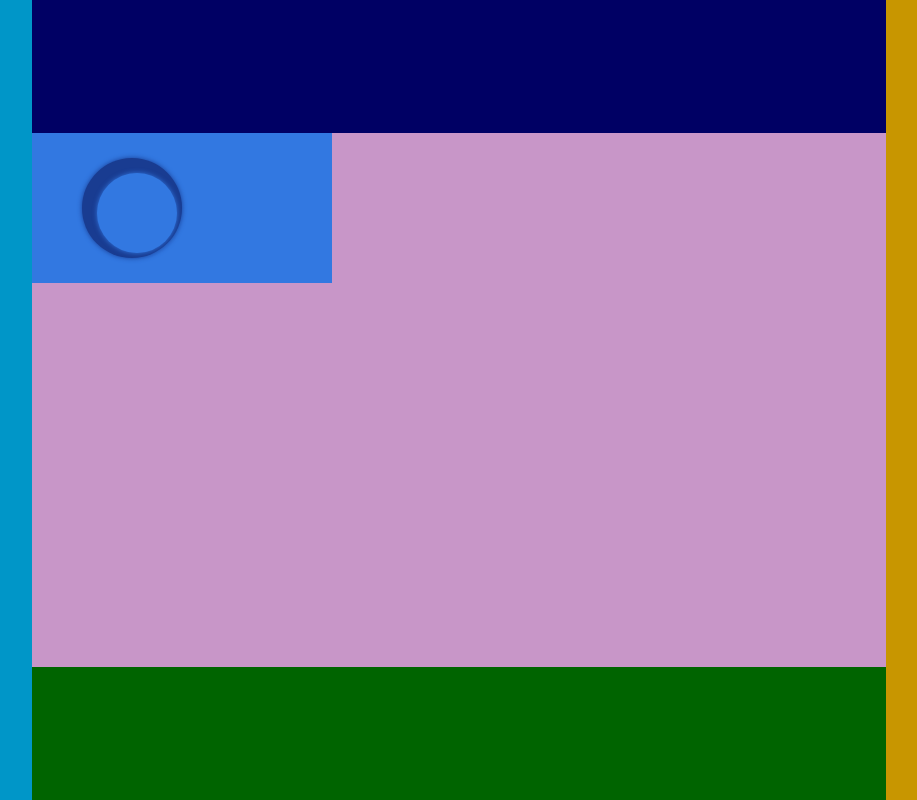
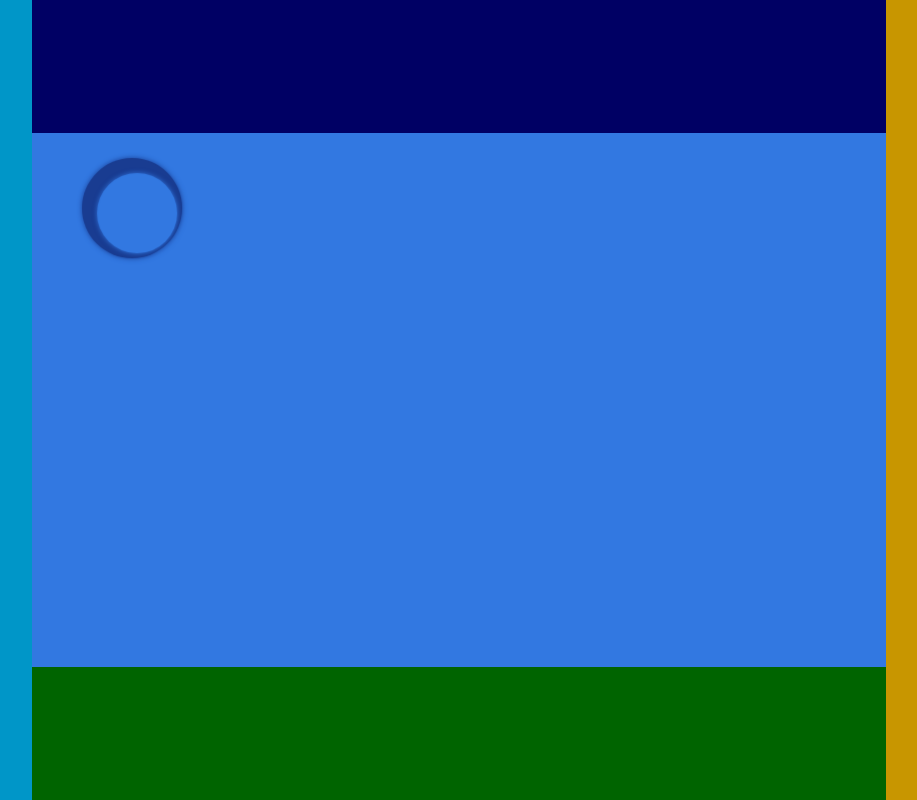
Before and after one commit to DJBorn/Connect4, a website: page public/index.html in a window 1280 px wide. Shown: the whole page, without its empty margins (181-1098 px from the left). Drawn offline with Linux system fonts and the light colour scheme.

Commit message:
Container changes
removed "canvas-container"
replaced with "canvas"

switched canvas height and width to taking innerWidth and innerHeight instead of offsetWidth, ect.

```diff
--- a/public/connect4.js
+++ b/public/connect4.js
@@ -8,10 +8,10 @@
     function resizeCanvas() {
         //canvas.style.width='100%';
         //canvas.style.height='100%';
-        //canvas.width  = canvas.offsetWidth;
-        //canvas.height = canvas.offsetHeight;
-        //canvas.width = document.getElementById('canvas-container').offsetWidth;
-        //canvas.height = document.getElementById('canvas-container').offsetHeight;
+        canvas.width  = canvas.innerWidth;
+        canvas.height = canvas.innerHeight;
+        canvas.width = document.getElementById('canvas').offsetWidth;
+        canvas.height = document.getElementById('canvas').offsetHeight;
 
         drawStuff();
     }
--- a/public/index.html
+++ b/public/index.html
@@ -8,9 +8,7 @@
         <div id="left-border"></div>
         <div id="content">
             <div id="header"></div>
-            <div id="canvas-container">
                 <canvas id="canvas"></canvas>
-            </div>
             <div id="footer"></div>
         </div>
         <div id="right-border"></div>
--- a/public/style.css
+++ b/public/style.css
@@ -1,5 +1,5 @@
 html, body {
-    margin:0;
+    margin:0px;
     padding:0;
     width:100%;
     height:100%;
@@ -53,7 +53,7 @@ html, body {
     background-color: rgb(0, 0, 100);/* True value: 50, 120, 225 */
 }
 
-#canvas-container {
+#canvas {
     /* Flex space allocation */
     -webkit-flex:4;
     -webkit-box-flex:4;
```
